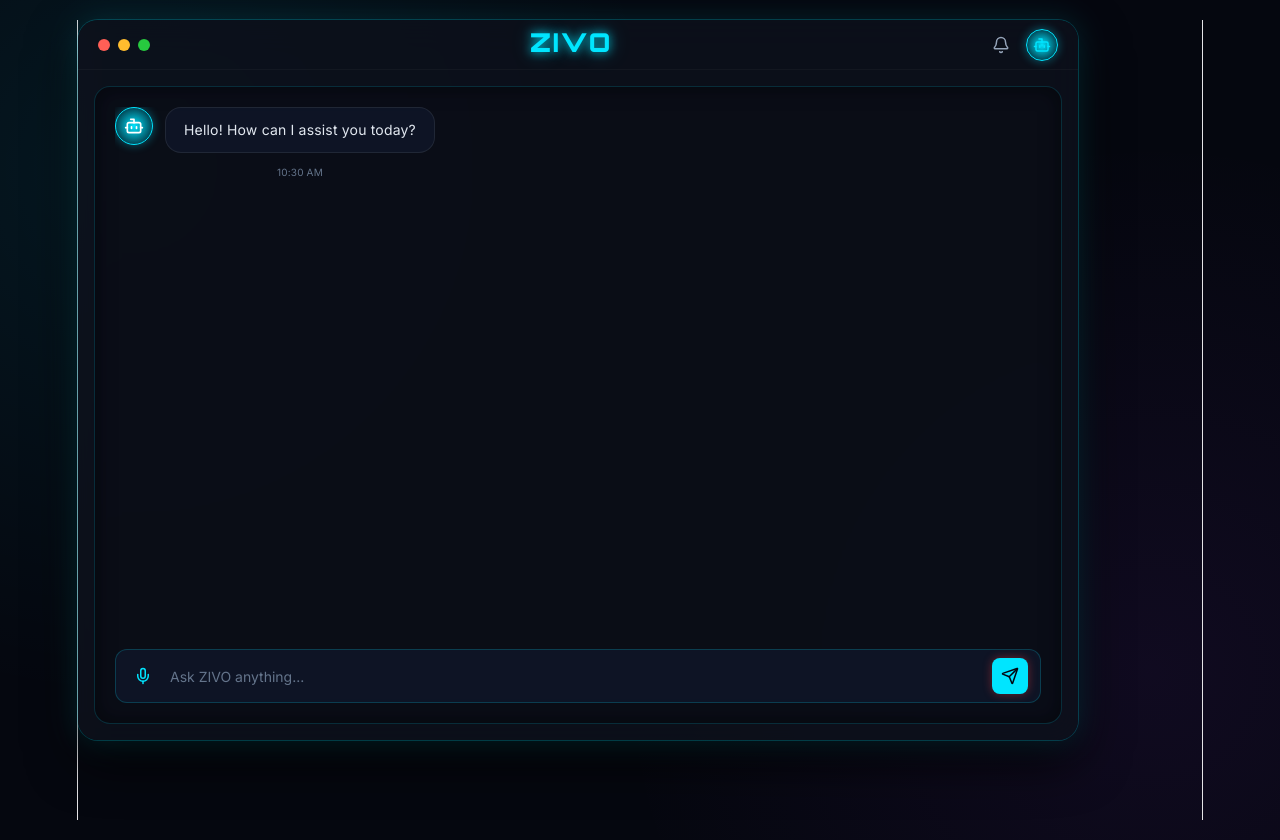
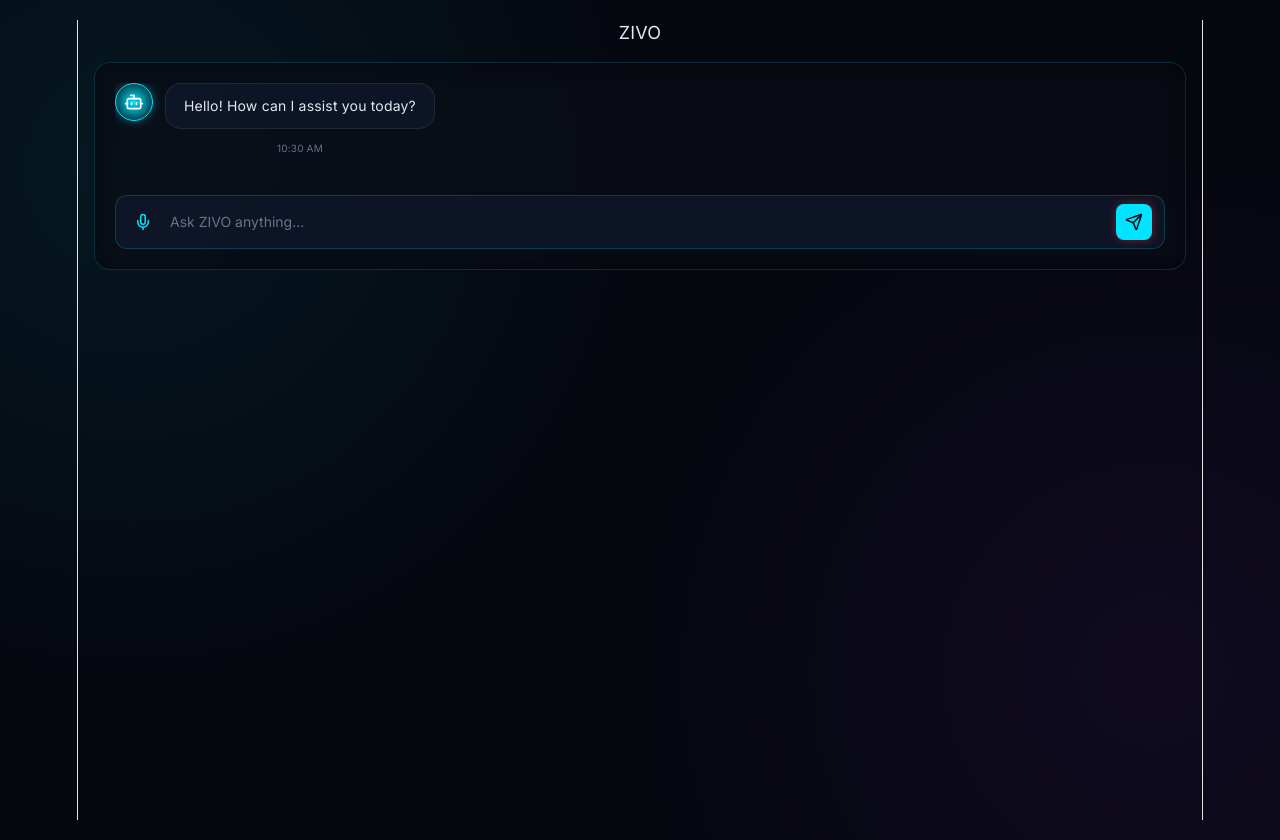
Before and after one commit to its-aastha/Zivo, a React (Vite) app in the folder frontend/: page / in a window 1280 px wide. Built offline with nearby package versions, Linux system fonts and the light colour scheme.

Commit message:
#24 Voice command works but creating file is remaing using voicebutton

```diff
--- a/frontend/src/App.tsx
+++ b/frontend/src/App.tsx
@@ -1,148 +1,281 @@
-import React, { useEffect, useRef, useState } from 'react';
+import React, { useEffect, useRef, useState } from "react";
 import {
   Bot,
   User,
-  Bell,
   Mic,
   Send,
   Code,
-  CheckCircle2
-} from 'lucide-react';
-import './App.css';
+  CheckCircle2,
+} from "lucide-react";
+
+import "./App.css";
 
 interface Message {
   id: string;
-  sender: 'bot' | 'user';
+  sender: "bot" | "user";
   text?: string;
   time?: string;
-  type?: 'text' | 'status' | 'typing';
+  type?: "text" | "status" | "typing";
   statusDetails?: {
     title: string;
     description: string;
   };
 }
 
-export const App: React.FC = () => {
-  const [inputValue, setInputValue] = useState<string>('');
-  const [isSending, setIsSending] = useState<boolean>(false);
+function App(): React.ReactElement {
+  const [inputValue, setInputValue] = useState("");
+  const [isSending, setIsSending] = useState(false);
+  const [isListening, setIsListening] = useState(false);
+
   const bottomAnchorRef = useRef<HTMLDivElement | null>(null);
 
   const [messages, setMessages] = useState<Message[]>([
     {
-      id: 'm1',
-      sender: 'bot',
-      text: 'Hello! How can I assist you today?',
-      time: '10:30 AM',
-      type: 'text',
+      id: "m1",
+      sender: "bot",
+      text: "Hello! How can I assist you today?",
+      time: "10:30 AM",
+      type: "text",
     },
   ]);
 
   const nowTime = (): string =>
-    new Date().toLocaleTimeString([], { hour: '2-digit', minute: '2-digit' });
+    new Date().toLocaleTimeString([], {
+      hour: "2-digit",
+      minute: "2-digit",
+    });
 
   useEffect(() => {
-    bottomAnchorRef.current?.scrollIntoView({ behavior: 'smooth', block: 'end' });
+    bottomAnchorRef.current?.scrollIntoView({
+      behavior: "smooth",
+      block: "end",
+    });
   }, [messages, isSending]);
 
-  const handleSend = async (): Promise<void> => {
-    const text = inputValue.trim();
-    if (!text || isSending) return;
+  // ==============================
+  // ZIVO SPEAKS
+  // ==============================
 
+  const speak = (text: string) => {
+    if (!text) return;
+
+    window.speechSynthesis.cancel();
+
+    const speech = new SpeechSynthesisUtterance(text);
+
+    speech.lang = "en-US";
+    speech.rate = 1;
+    speech.pitch = 1;
+
+    window.speechSynthesis.speak(speech);
+  };
+
+  // ==============================
+  // SEND COMMAND TO BACKEND
+  // ==============================
+
+  const sendCommand = async (command: string) => {
+    command = command.trim();
+
+    if (!command || isSending) return;
+
+    // Add user message
     const userMessage: Message = {
       id: `${Date.now()}-user`,
-      sender: 'user',
-      text,
+      sender: "user",
+      text: command,
       time: nowTime(),
-      type: 'text',
+      type: "text",
     };
 
     setMessages((prev) => [...prev, userMessage]);
-    setInputValue('');
+
+    setInputValue("");
     setIsSending(true);
 
     try {
-      const apiBase = import.meta.env.VITE_API_BASE_URL ?? '';
-      const response = await fetch(`${apiBase}/chat`, {
-        method: 'POST',
-        headers: {
-          'Content-Type': 'application/json',
-        },
-        body: JSON.stringify({ message: text }),
-      });
+      const response = await fetch(
+        "http://127.0.0.1:8000/command",
+        {
+          method: "POST",
+          headers: {
+            "Content-Type": "application/json",
+          },
+          body: JSON.stringify({
+            command: command,
+          }),
+        }
+      );
 
       if (!response.ok) {
-        throw new Error(`Request failed with status ${response.status}`);
+        throw new Error(
+          `Backend error: ${response.status}`
+        );
       }
 
-      const data: { response?: string } = await response.json();
+      const data = await response.json();
+
+      console.log("ZIVO RESPONSE:", data);
+
+      const botResponse =
+        data.response || "I could not understand that.";
+
+      // Add ZIVO message
       const botMessage: Message = {
         id: `${Date.now()}-bot`,
-        sender: 'bot',
-        text: data.response ?? 'No response from server.',
+        sender: "bot",
+        text: botResponse,
         time: nowTime(),
-        type: 'text',
+        type: "text",
       };
 
       setMessages((prev) => [...prev, botMessage]);
+
+      // ZIVO speaks
+      speak(botResponse);
+
     } catch (error) {
+      console.error(error);
+
       const errorMessage: Message = {
         id: `${Date.now()}-error`,
-        sender: 'bot',
+        sender: "bot",
         text:
           error instanceof Error
-            ? `Unable to reach backend: ${error.message}`
-            : 'Unable to reach backend.',
+            ? error.message
+            : "Unable to connect to ZIVO backend.",
         time: nowTime(),
-        type: 'text',
+        type: "text",
       };
 
       setMessages((prev) => [...prev, errorMessage]);
+
     } finally {
       setIsSending(false);
     }
   };
 
-  const handleKeyDown = (e: React.KeyboardEvent<HTMLInputElement>): void => {
-    if (e.key === 'Enter') {
-      handleSend();
+  // ==============================
+  // VOICE COMMAND
+  // ==============================
+
+  const startListening = () => {
+    if (isSending || isListening) return;
+
+    const SpeechRecognition =
+      (window as any).SpeechRecognition ||
+      (window as any).webkitSpeechRecognition;
+
+    if (!SpeechRecognition) {
+      alert(
+        "Speech recognition is not supported. Please use Google Chrome."
+      );
+      return;
+    }
+
+    const recognition = new SpeechRecognition();
+
+    recognition.lang = "en-US";
+
+    // Only listen for one command
+    recognition.continuous = false;
+
+    // Don't show partial results
+    recognition.interimResults = false;
+
+    recognition.onstart = () => {
+      console.log("🎤 ZIVO listening...");
+      setIsListening(true);
+    };
+
+    recognition.onresult = (event: any) => {
+      const transcript =
+        event.results[0][0].transcript;
+
+      console.log("🎤 User said:", transcript);
+
+      // Show recognized text
+      setInputValue(transcript);
+
+      // Send command to ZIVO
+      sendCommand(transcript);
+    };
+
+    recognition.onerror = (event: any) => {
+      console.error(
+        "Speech recognition error:",
+        event.error
+      );
+
+      setIsListening(false);
+    };
+
+    recognition.onend = () => {
+      console.log("🎤 ZIVO stopped listening");
+      setIsListening(false);
+    };
+
+    recognition.start();
+  };
+
+  // ==============================
+  // ENTER KEY
+  // ==============================
+
+  const handleKeyDown = (
+    event: React.KeyboardEvent<HTMLInputElement>
+  ) => {
+    if (event.key === "Enter") {
+      sendCommand(inputValue);
     }
   };
 
   return (
-    <div className="app-window">
-      {/* Top Header */}
-      <header className="window-header">
-        <div className="window-dots">
-          <span className="dot dot-red"></span>
-          <span className="dot dot-yellow"></span>
-          <span className="dot dot-green"></span>
-        </div>
-        <div className="logo-container">
-          <span className="logo-text">ZIVO</span>
-        </div>
-        <div className="header-actions">
-          <Bell className="header-icon" size={18} />
-          <div className="avatar-header">
-            <Bot size={18} color="#00e5ff" />
-          </div>
+    <div className="app">
+
+      {/* HEADER */}
+
+      <header className="top-header">
+        <div className="logo">
+          ZIVO
         </div>
       </header>
 
-      {/* Main Container */}
+      {/* CHAT */}
+
       <div className="app-body">
+
         <main className="chat-area">
+
           <div className="messages-container">
+
             {messages.map((msg) => {
-              if (msg.type === 'status' && msg.statusDetails) {
+
+              // STATUS CARD
+
+              if (
+                msg.type === "status" &&
+                msg.statusDetails
+              ) {
                 return (
-                  <div key={msg.id} className="status-card">
+                  <div
+                    key={msg.id}
+                    className="status-card"
+                  >
                     <div className="status-icon">
                       <Code size={18} />
                     </div>
+
                     <div className="status-info">
-                      <span className="status-title">{msg.statusDetails.title}</span>
-                      <span className="status-desc">{msg.statusDetails.description}</span>
+                      <span className="status-title">
+                        {msg.statusDetails.title}
+                      </span>
+
+                      <span className="status-desc">
+                        {msg.statusDetails.description}
+                      </span>
                     </div>
+
                     <div className="status-check">
                       <CheckCircle2 size={20} />
                     </div>
@@ -150,86 +283,129 @@ export const App: React.FC = () => {
                 );
               }
 
-              if (msg.type === 'typing') {
-                return (
-                  <div key={msg.id} className="message-row msg-row bot">
-                    <div className="msg-avatar bot">
-                      <Bot size={20} />
-                    </div>
-                    <div className="msg-content">
-                      <div className="bubble typing-bubble">
-                        <span>ZIVO is typing</span>
-                        <div className="typing-dots">
-                          <span />
-                          <span />
-                          <span />
-                        </div>
-                      </div>
-                    </div>
-                  </div>
-                );
-              }
+              // NORMAL MESSAGE
 
               return (
                 <div
                   key={msg.id}
                   className={`message-row msg-row ${msg.sender}`}
                 >
-                  <div className={`msg-avatar ${msg.sender}`}>
-                    {msg.sender === 'bot' ? <Bot size={20} /> : <User size={20} />}
+                  <div
+                    className={`msg-avatar ${msg.sender}`}
+                  >
+                    {msg.sender === "bot" ? (
+                      <Bot size={20} />
+                    ) : (
+                      <User size={20} />
+                    )}
                   </div>
+
                   <div className="msg-content">
-                    <div className="bubble">{msg.text}</div>
-                    {msg.time && <div className="msg-time">{msg.time}</div>}
+
+                    <div className="bubble">
+                      {msg.text}
+                    </div>
+
+                    {msg.time && (
+                      <div className="msg-time">
+                        {msg.time}
+                      </div>
+                    )}
+
                   </div>
                 </div>
               );
             })}
 
+            {/* THINKING */}
+
             {isSending && (
               <div className="message-row msg-row bot">
+
                 <div className="msg-avatar bot">
                   <Bot size={20} />
                 </div>
+
                 <div className="msg-content">
+
                   <div className="bubble typing-bubble">
-                    <span>ZIVO is typing</span>
+                    <span>
+                      ZIVO is thinking...
+                    </span>
+
                     <div className="typing-dots">
                       <span />
                       <span />
                       <span />
                     </div>
                   </div>
+
                 </div>
               </div>
             )}
 
             <div ref={bottomAnchorRef} />
+
           </div>
 
-          {/* Input Panel */}
+          {/* INPUT */}
+
           <div className="input-container">
-            <button className="mic-btn" type="button">
+
+            {/* MIC BUTTON */}
+
+            <button
+              className={`mic-btn ${
+                isListening ? "listening" : ""
+              }`}
+              type="button"
+              onClick={startListening}
+              disabled={isSending}
+            >
               <Mic size={18} />
             </button>
+
+            {/* TEXT INPUT */}
+
             <input
               type="text"
               className="chat-input"
-              placeholder="Ask ZIVO anything..."
+              placeholder={
+                isListening
+                  ? "Listening..."
+                  : "Ask ZIVO anything..."
+              }
               value={inputValue}
-              onChange={(e: React.ChangeEvent<HTMLInputElement>) =>
+              onChange={(e) =>
                 setInputValue(e.target.value)
               }
               onKeyDown={handleKeyDown}
+              disabled={isListening}
             />
-            <button className="send-btn" onClick={handleSend} type="button">
+
+            {/* SEND */}
+
+            <button
+              className="send-btn"
+              onClick={() =>
+                sendCommand(inputValue)
+              }
+              type="button"
+              disabled={
+                isSending ||
+                !inputValue.trim()
+              }
+            >
               <Send size={18} />
             </button>
+
           </div>
+
         </main>
+
       </div>
     </div>
   );
-};
+}
 
 export default App;
```
Also changed, not shown: frontend/src/App.css (+17 -0 lines), 2 other files (tests, documents, lock files or other folders).
